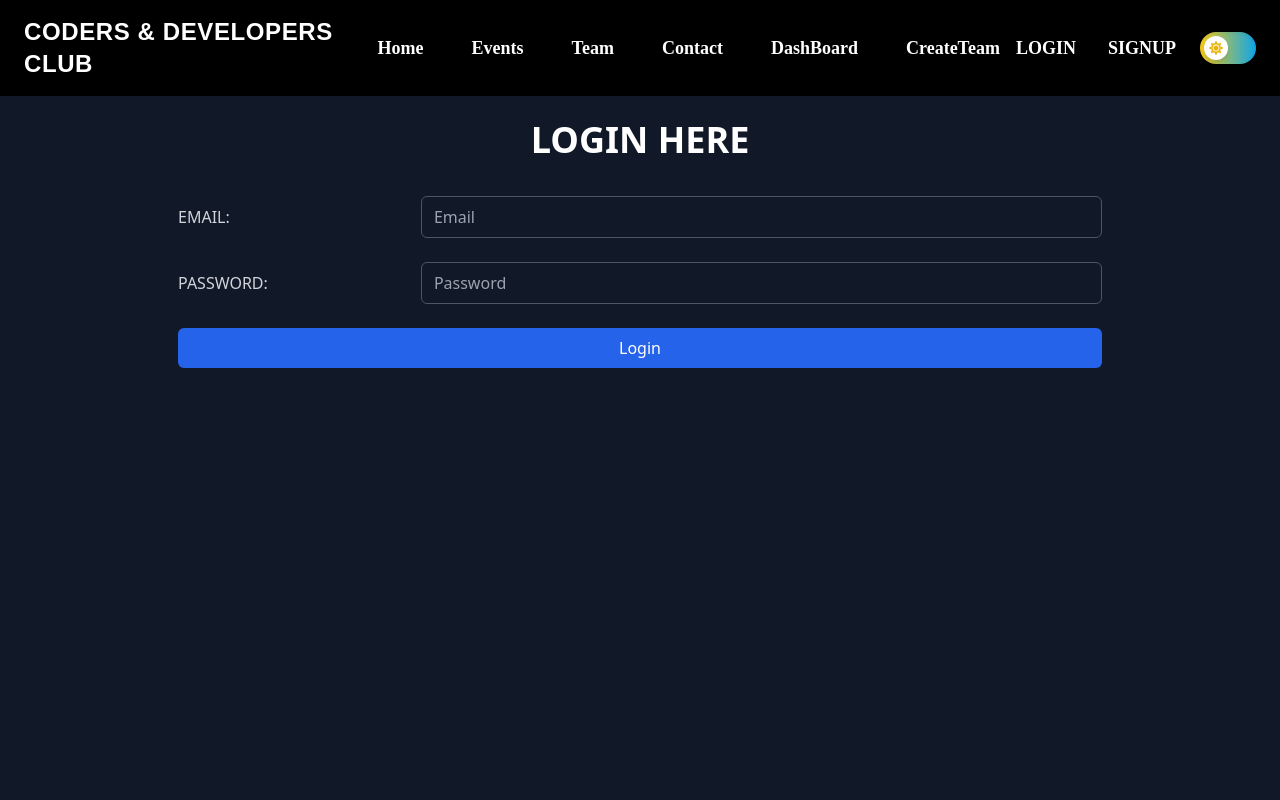
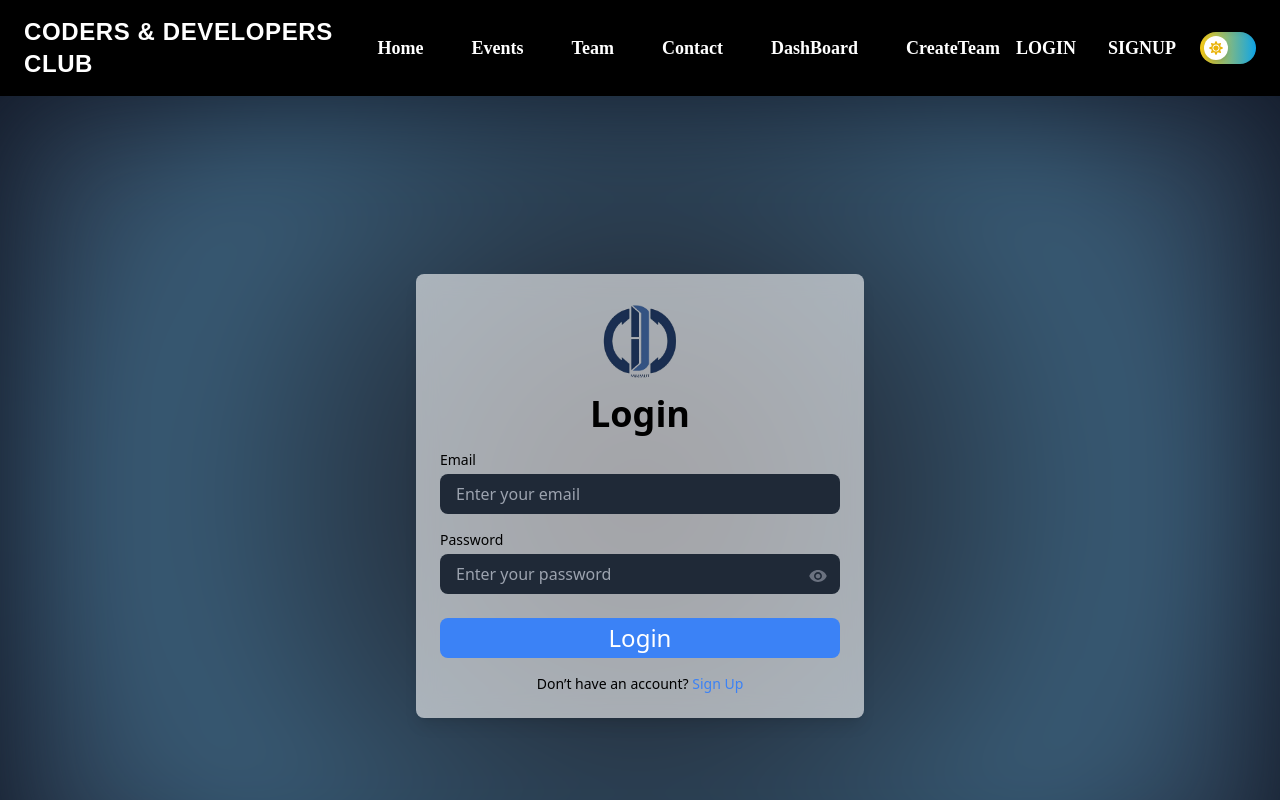
Before and after one commit to AdityaGaur7/cdc-main, a React (Vite) app: page /login in a window 1280 px wide. Shown: the top 800 px of the page. Built offline with nearby package versions, Linux system fonts and the light colour scheme.

Commit message:
login page

```diff
--- a/src/components/pages/Login.jsx
+++ b/src/components/pages/Login.jsx
@@ -1,10 +1,12 @@
 import React, { useState } from 'react';
+import { IoMdEye, IoMdEyeOff } from 'react-icons/io';
 
 const LoginForm = () => {
   const [formData, setFormData] = useState({
     email: '',
     password: '',
   });
+  const [showPassword, setShowPassword] = useState(false);
   const [message, setMessage] = useState('');
   const [error, setError] = useState('');
 
@@ -13,41 +15,37 @@ const LoginForm = () => {
     setFormData({ ...formData, [name]: value });
   };
 
+  const togglePasswordVisibility = () => {
+    setShowPassword((prevState) => !prevState);
+  };
+
   const handleSubmit = async (e) => {
     e.preventDefault();
     const { email, password } = formData;
 
     try {
-
-      const response = await fetch('https://cdc-finalserver.vercel.app/api/auth/login', {
-
+      const response = await fetch(
+        'https://cdc-finalserver.vercel.app/api/auth/login',
+        {
           method: 'POST',
           headers: {
             'Content-Type': 'application/json',
           },
           body: JSON.stringify({ email, password }),
-      });
-     console.log(response)
+        }
+      );
+
       if (!response.ok) {
         const errorData = await response.json();
         throw new Error(errorData.message || 'Failed to login');
       }
 
-
-
-      // Save the response data into local storage
-
-
       const data = await response.json();
       localStorage.setItem('user', JSON.stringify(data));
-
 
       setMessage('Login successful!');
       setError('');
       setFormData({ email: '', password: '' });
-
-      // Store token or handle login success
-      console.log('JWT Token:', data.token);
     } catch (err) {
       setMessage('');
       setError('Invalid credentials');
@@ -55,50 +53,92 @@ const LoginForm = () => {
   };
 
   return (
-    <div className="bg-gray-900 min-h-screen flex flex-col items-center">
-      <div className="flex flex-col justify-evenly items-center h-auto w-full p-2">
-        <h1 className="text-white text-4xl font-extrabold text-center mt-4 mb-6">
-          LOGIN HERE
-        </h1>
-        <div className="flex flex-col sm:flex-row justify-evenly items-center w-3/4 h-auto p-3">
-          <form className="space-y-6 w-full" onSubmit={handleSubmit}>
-            <div className="flex items-center space-x-4">
-              <label className="text-gray-300 w-1/4">EMAIL:</label>
+    <div className="relative flex items-center bg-gray-900 justify-center min-h-screen">
+      {/* Radial Gradient Background */}
+      <div
+        className="absolute inset-0 top-0 right-0 blur-3xl z-[0]"
+        style={{
+          background:
+            'radial-gradient(circle, rgba(23,20,27,1) 0%, rgba(58,94,121,1) 66%, rgba(42,58,78,1) 90%)',
+        }}
+      />
+      {/* Login Form Container */}
+      <div className="relative w-[90%] max-w-md bg-white/60 backdrop-blur-md rounded-lg shadow-lg p-6 z-10">
+        {/* Logo Section */}
+        <div className="flex justify-center mb-4">
+          <img
+            src="./CDC.png"
+            alt="Company Logo"
+            className="h-20 w-20 rounded-full"
+          />
+        </div>
+        <h2 className="text-4xl font-semibold text-center text-black text-bold mb-4">
+          Login
+        </h2>
+        <form onSubmit={handleSubmit}>
+          {/* Email Field */}
+          <div className="mb-4">
+            <label
+              htmlFor="email"
+              className="block text-sm font-medium text-black"
+            >
+              Email
+            </label>
             <input
               type="email"
               name="email"
               value={formData.email}
               onChange={handleChange}
-                placeholder="Email"
-                className="w-3/4 px-3 py-2 border border-gray-600 bg-transparent rounded-md text-white focus:outline-none focus:border-blue-500"
+              placeholder="Enter your email"
+              className="mt-1 block w-full px-4 py-2 border-none bg-gray-800 text-white rounded-lg shadow-neumorphism focus:ring focus:ring-blue-300 focus:outline-none focus:ring-offset-gray-900"
               required
             />
           </div>
-
-            <div className="flex items-center space-x-4">
-              <label className="text-gray-300 w-1/4">PASSWORD:</label>
+          {/* Password Field */}
+          <div className="mb-4 relative">
+            <label
+              htmlFor="password"
+              className="block text-sm font-medium text-black"
+            >
+              Password
+            </label>
             <input
-                type="password"
+              type={showPassword ? 'text' : 'password'}
               name="password"
               value={formData.password}
               onChange={handleChange}
-                placeholder="Password"
-                className="w-3/4 px-3 py-2 border border-gray-600 bg-transparent rounded-md text-white focus:outline-none focus:border-blue-500"
+              placeholder="Enter your password"
+              className="mt-1 block w-full px-4 py-2 border-none bg-gray-800 text-white rounded-lg shadow-neumorphism focus:ring focus:ring-blue-300 focus:outline-none focus:ring-offset-gray-900"
               required
             />
+            <button
+              type="button"
+              onClick={togglePasswordVisibility}
+              className="absolute right-3 top-9 text-gray-500 hover:text-gray-300 focus:outline-none"
+            >
+              {showPassword ? <IoMdEyeOff size={20} /> : <IoMdEye size={20} />}
+            </button>
           </div>
-
-            {message && <p className="text-green-500">{message}</p>}
-            {error && <p className="text-red-500">{error}</p>}
-
+          {/* Error/Success Messages */}
+          {message && <p className="text-green-500 text-center">{message}</p>}
+          {error && <p className="text-red-500 text-center">{error}</p>}
+          {/* Submit Button */}
+          <div className="mt-6">
             <button
               type="submit"
-              className="w-full py-2 mt-4 bg-blue-600 hover:bg-blue-700 text-white rounded-md transition duration-200"
+              className="w-full bg-blue-500 text-2xl text-white py-1 text-bold rounded-lg hover:bg-blue-600 focus:outline-none focus:ring focus:ring-blue-300"
             >
               Login
             </button>
+          </div>
         </form>
-        </div>
+        {/* Footer */}
+        <p className="mt-4 text-sm text-2xl text-center text-black text-bold">
+          Don’t have an account?{' '}
+          <a href="#" className="text-blue-500 hover:underline text-bold">
+            Sign Up
+          </a>
+        </p>
       </div>
     </div>
   );
```
Also changed, not shown: public/CDC.png (added). Lines whose indentation alone changed are shown as unchanged.
